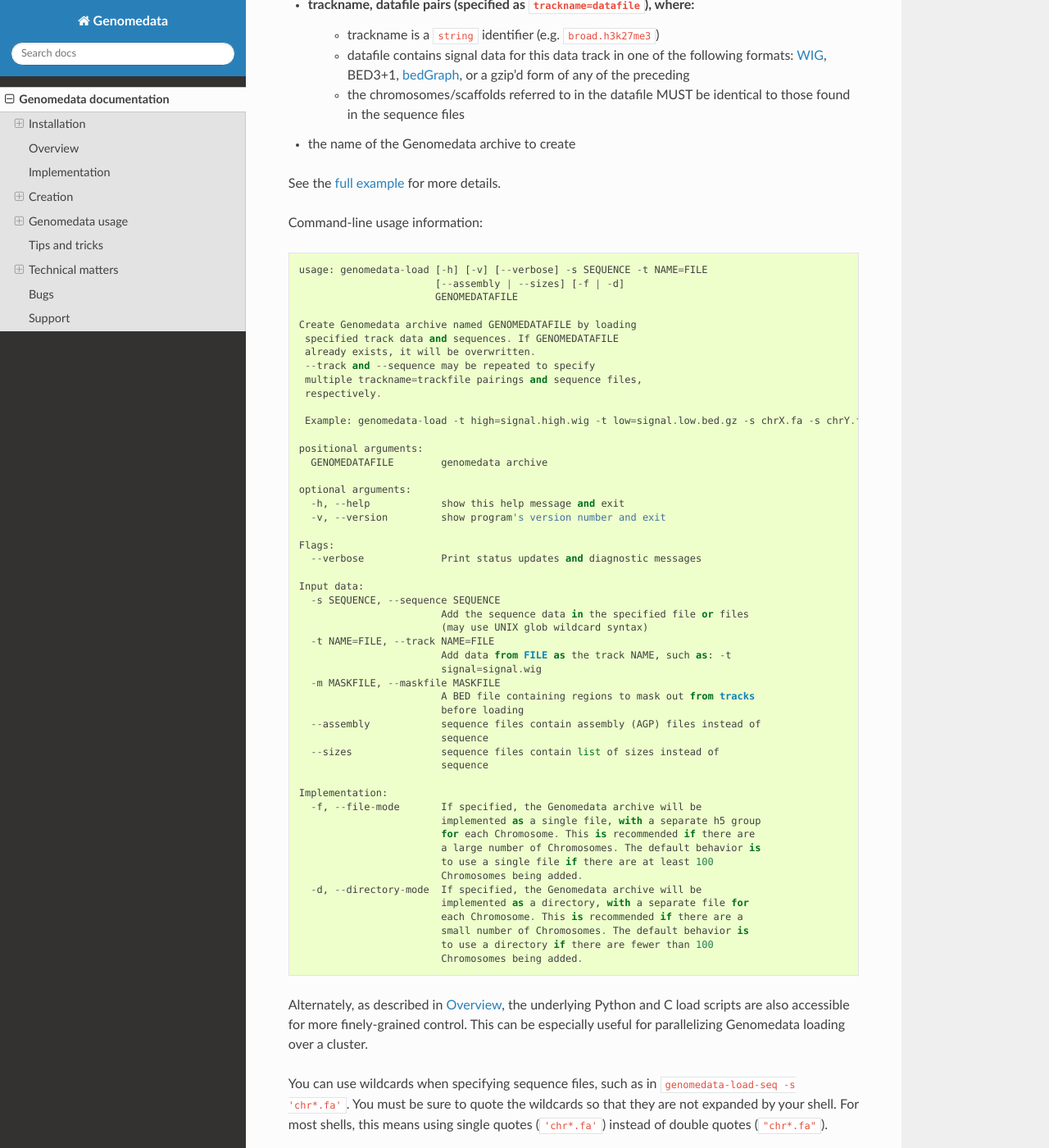
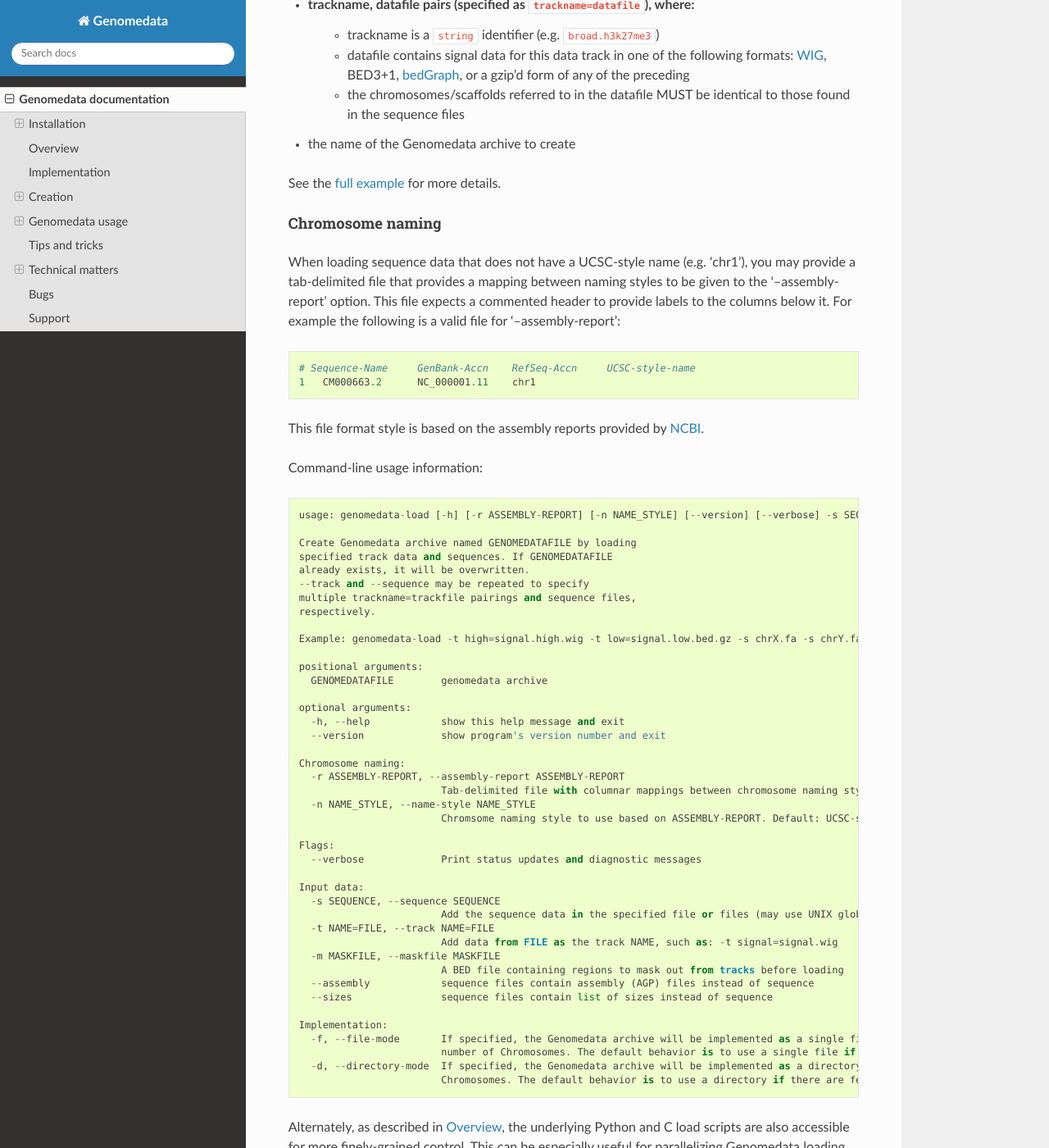
Before and after one commit to hoffmangroup/genomedata, a Sphinx documentation site: the page built from doc/genomedata.rst, in a window 1280 px wide and 1400 px high, scrolled down 8495 px. Shown: the whole window at 82% size. Built offline with Sphinx 7.4.7 and the Read the Docs theme 2.0.0, drawn with Linux system fonts in a browser that asks for light colours; some of the changed text lies outside the part shown.

Commit message:
Update documentation usage strings and with info on chromosome naming with assembly reports

```diff
--- a/doc/genomedata.rst
+++ b/doc/genomedata.rst
@@ -389,60 +389,67 @@ See the :ref:`full example <genomedata-load-example>` for more details.
 
 .. _FASTA: http://www.ncbi.nlm.nih.gov/blast/fasta.shtml
 
+Chromosome naming
+~~~~~~~~~~~~~~~~
+When loading sequence data that does not have a UCSC-style name (e.g.
+'chr1'), you may provide a tab-delimited file that provides a mapping between
+naming styles to be given to the '--assembly-report' option. This file
+expects a commented header to provide labels to the columns below it. For
+example the following is a valid file for '--assembly-report':
+
+::
+
+    # Sequence-Name	GenBank-Accn	RefSeq-Accn	UCSC-style-name
+    1	CM000663.2	NC_000001.11	chr1
+
+This file format style is based on the assembly reports provided by NCBI_.
+
+.. _NCBI: https://www.ncbi.nlm.nih.gov/
+
 Command-line usage information::
 
-    usage: genomedata-load [-h] [-v] [--verbose] -s SEQUENCE -t NAME=FILE
-                           [--assembly | --sizes] [-f | -d]
-                           GENOMEDATAFILE
+    usage: genomedata-load [-h] [-r ASSEMBLY-REPORT] [-n NAME_STYLE] [--version] [--verbose] -s SEQUENCE -t NAME=FILE [-m MASKFILE] [--assembly | --sizes] [-f | -d] GENOMEDATAFILE
 
     Create Genomedata archive named GENOMEDATAFILE by loading
-     specified track data and sequences. If GENOMEDATAFILE
-     already exists, it will be overwritten.
-     --track and --sequence may be repeated to specify
-     multiple trackname=trackfile pairings and sequence files,
-     respectively.
+    specified track data and sequences. If GENOMEDATAFILE
+    already exists, it will be overwritten.
+    --track and --sequence may be repeated to specify
+    multiple trackname=trackfile pairings and sequence files,
+    respectively.
 
-     Example: genomedata-load -t high=signal.high.wig -t low=signal.low.bed.gz -s chrX.fa -s chrY.fa.gz gdarchive
+    Example: genomedata-load -t high=signal.high.wig -t low=signal.low.bed.gz -s chrX.fa -s chrY.fa.gz GENOMEDATAFILE
 
     positional arguments:
       GENOMEDATAFILE        genomedata archive
 
     optional arguments:
       -h, --help            show this help message and exit
-      -v, --version         show program's version number and exit
+      --version             show program's version number and exit
+
+    Chromosome naming:
+      -r ASSEMBLY-REPORT, --assembly-report ASSEMBLY-REPORT
+                            Tab-delimited file with columnar mappings between chromosome naming styles.
+      -n NAME_STYLE, --name-style NAME_STYLE
+                            Chromsome naming style to use based on ASSEMBLY-REPORT. Default: UCSC-style-name
 
     Flags:
       --verbose             Print status updates and diagnostic messages
 
     Input data:
       -s SEQUENCE, --sequence SEQUENCE
-                            Add the sequence data in the specified file or files
-                            (may use UNIX glob wildcard syntax)
+                            Add the sequence data in the specified file or files (may use UNIX glob wildcard syntax)
       -t NAME=FILE, --track NAME=FILE
-                            Add data from FILE as the track NAME, such as: -t
-                            signal=signal.wig
+                            Add data from FILE as the track NAME, such as: -t signal=signal.wig
       -m MASKFILE, --maskfile MASKFILE
-                            A BED file containing regions to mask out from tracks
-                            before loading
-      --assembly            sequence files contain assembly (AGP) files instead of
-                            sequence
-      --sizes               sequence files contain list of sizes instead of
-                            sequence
+                            A BED file containing regions to mask out from tracks before loading
+      --assembly            sequence files contain assembly (AGP) files instead of sequence
+      --sizes               sequence files contain list of sizes instead of sequence
 
     Implementation:
-      -f, --file-mode       If specified, the Genomedata archive will be
-                            implemented as a single file, with a separate h5 group
-                            for each Chromosome. This is recommended if there are
-                            a large number of Chromosomes. The default behavior is
-                            to use a single file if there are at least 100
-                            Chromosomes being added.
-      -d, --directory-mode  If specified, the Genomedata archive will be
-                            implemented as a directory, with a separate file for
-                            each Chromosome. This is recommended if there are a
-                            small number of Chromosomes. The default behavior is
-                            to use a directory if there are fewer than 100
-                            Chromosomes being added.
-
+      -f, --file-mode       If specified, the Genomedata archive will be implemented as a single file, with a separate h5 group for each Chromosome. This is recommended if there are a large
+                            number of Chromosomes. The default behavior is to use a single file if there are at least 100 Chromosomes being added.
+      -d, --directory-mode  If specified, the Genomedata archive will be implemented as a directory, with a separate file for each Chromosome. This is recommended if there are a small number of
+                            Chromosomes. The default behavior is to use a directory if there are fewer than 100 Chromosomes being added.
 
 Alternately, as described in :ref:`genomedata-overview`, the underlying
 Python and C load scripts are also accessible for more finely-grained control.
@@ -477,12 +484,9 @@ these sequence files and the data loaded later with
 
 ::
 
-    usage: genomedata-load-seq [-h] [-v] [-a] [-s] [-f] [-d] [--verbose]
-                               GENOMEDATAFILE seqfiles [seqfiles ...]
+    usage: genomedata-load-seq [-h] [-r ASSEMBLY-REPORT] [-n NAME_STYLE] [--version] [-a] [-s] [-f] [-d] [--verbose] gdarchive seqfiles [seqfiles ...]
 
-    Start a Genomedata archive at GENOMEDATAFILE with the provided sequences.
-    SEQFILEs should be in fasta format, and a separate Chromosome will be created
-    for each definition line.
+    Start a Genomedata archive at GENOMEDATAFILE with the provided sequences. SEQFILEs should be in fasta format, and a separate Chromosome will be created for each definition line.
 
     positional arguments:
       gdarchive             genomedata archive
@@ -490,24 +494,20 @@ these sequence files and the data loaded later with
 
     optional arguments:
       -h, --help            show this help message and exit
-      -v, --version         show program's version number and exit
-      -a, --assembly        SEQFILE contains assembly (AGP) files instead of
-                            sequence
+      --version             show program's version number and exit
+      -a, --assembly        SEQFILE contains assembly (AGP) files instead of sequence
       -s, --sizes           SEQFILE contains list of sizes instead of sequence
-      -f, --file-mode       If specified, the Genomedata archive will be
-                            implemented as a single file, with a separate h5 group
-                            for each Chromosome. This is recommended if there are
-                            a large number of Chromosomes. The default behavior is
-                            to use a single file if there are at least 100
-                            Chromosomes being added.
-      -d, --directory-mode  If specified, the Genomedata archive will be
-                            implemented as a directory, with a separate file for
-                            each Chromosome. This is recommended if there are a
-                            small number of Chromosomes. The default behavior is
-                            to use a directory if there are fewer than 100
-                            Chromosomes being added.
+      -f, --file-mode       If specified, the Genomedata archive will be implemented as a single file, with a separate h5 group for each Chromosome. This is recommended if there are a large
+                            number of Chromosomes. The default behavior is to use a single file if there are at least 100 Chromosomes being added.
+      -d, --directory-mode  If specified, the Genomedata archive will be implemented as a directory, with a separate file for each Chromosome. This is recommended if there are a small number of
+                            Chromosomes. The default behavior is to use a directory if there are fewer than 100 Chromosomes being added.
       --verbose             Print status updates and diagnostic messages
 
+    Chromosome naming:
+      -r ASSEMBLY-REPORT, --assembly-report ASSEMBLY-REPORT
+                            Tab-delimited file with columnar mappings between chromosome naming styles.
+      -n NAME_STYLE, --name-style NAME_STYLE
+                            Chromsome naming style to use based on ASSEMBLY-REPORT. Default: UCSC-style-name
 
 .. _genomedata-open-data:
 
```
